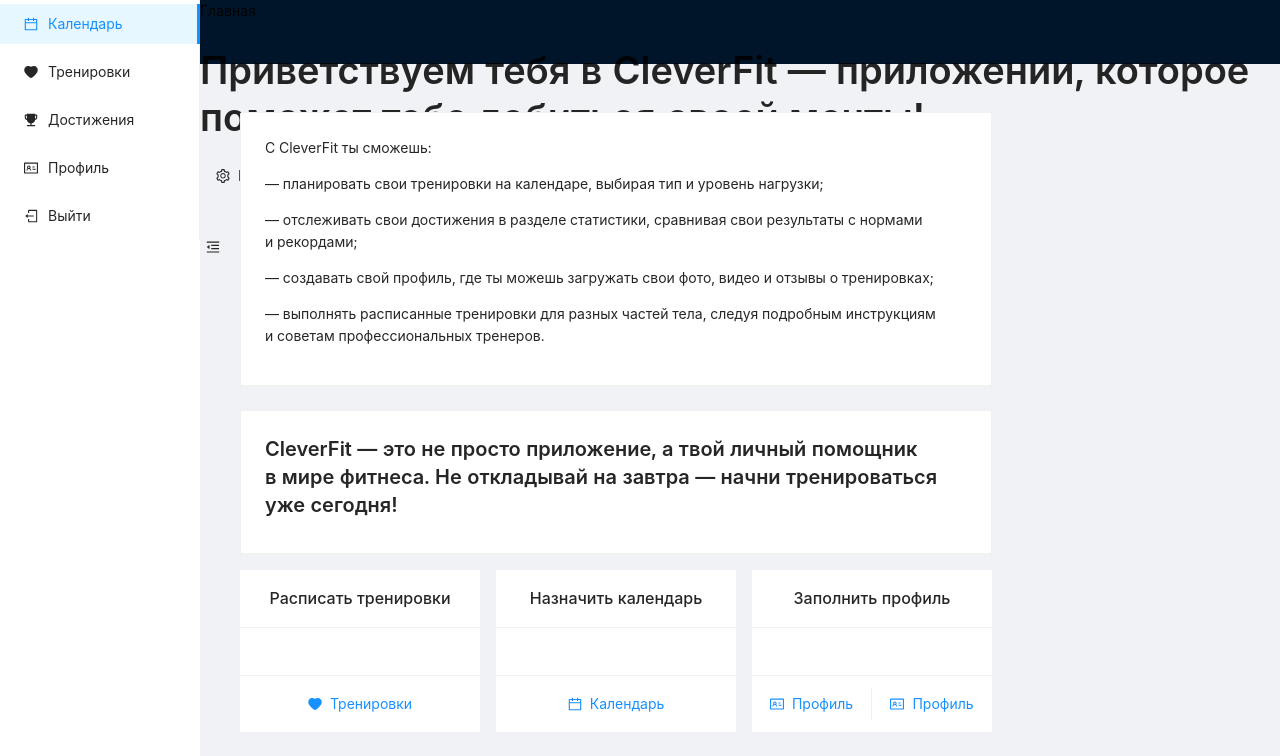
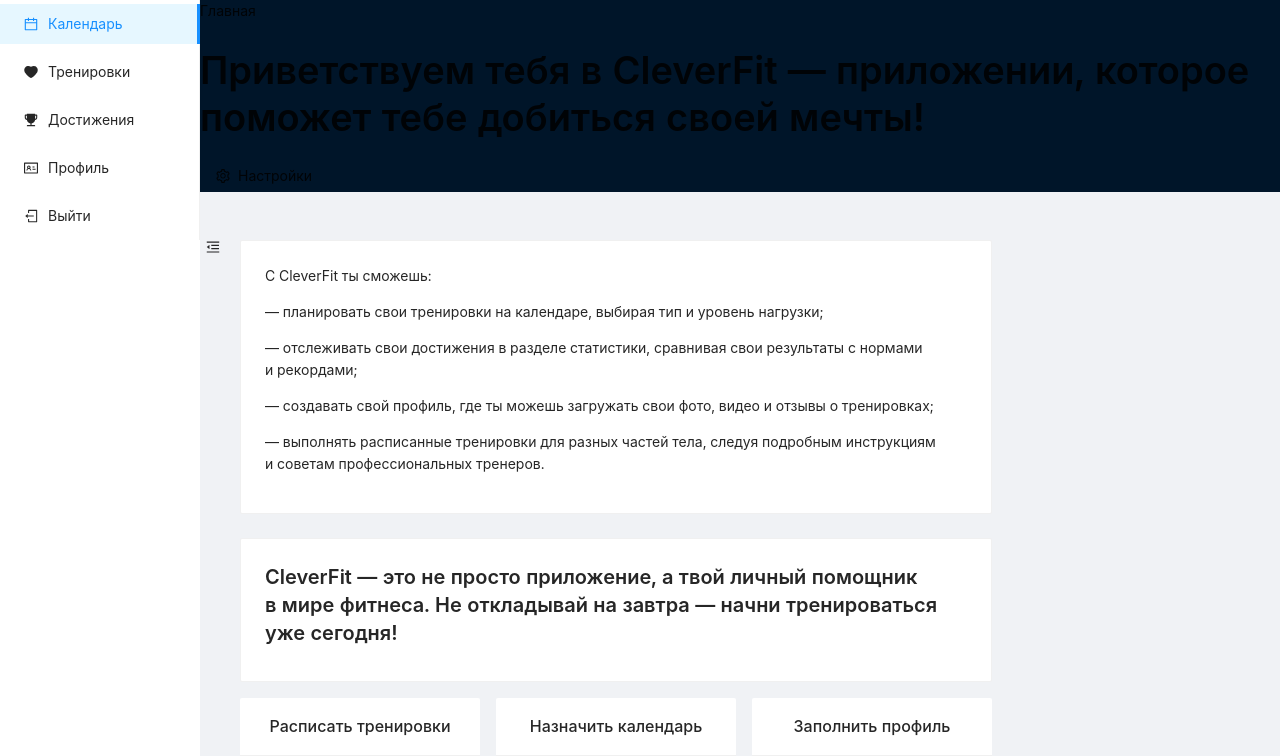
Before and after one commit to ClevertecFrontendLab/dementeyolga, a React (Vite) app: page /#/ in a window 1280 px wide. Shown: the top 756 px of the page. Built offline with nearby package versions, Linux system fonts and the light colour scheme.

Commit message:
refactor: add Header in a separate file

```diff
--- a/src/components/header/header.module.scss
+++ b/src/components/header/header.module.scss
@@ -0,0 +1,3 @@
+.header {
+    height: fit-content !important;
+}
--- a/src/components/header/header.tsx
+++ b/src/components/header/header.tsx
@@ -0,0 +1,27 @@
+import React from 'react';
+import { SettingOutlined } from '@ant-design/icons';
+import { Row, Breadcrumb, Button } from 'antd';
+import { Header } from 'antd/lib/layout/layout';
+import Title from 'antd/lib/typography/Title';
+import s from './Header.module.scss';
+
+export const HeaderComponent: React.FC = () => {
+    return (
+        <Header className={s.header} style={{ padding: 0 }}>
+            <Row>
+                <Breadcrumb>
+                    <Breadcrumb.Item>Главная</Breadcrumb.Item>
+                </Breadcrumb>
+            </Row>
+            <Row>
+                <Title>
+                    Приветствуем тебя в CleverFit — приложении, которое поможет тебе добиться своей
+                    мечты!
+                </Title>
+                <Button type='text' icon={<SettingOutlined />}>
+                    Настройки
+                </Button>
+            </Row>
+        </Header>
+    );
+};
--- a/src/components/main-page/main-page.tsx
+++ b/src/components/main-page/main-page.tsx
@@ -10,17 +10,17 @@
     SettingOutlined,
     TrophyFilled,
 } from '@ant-design/icons';
+import { HeaderComponent } from '@components/Header/Header';
 import { ExitIcon } from '@components/icons/ExitIcon';
-import { Breadcrumb, Button, Card, Col, Layout, Menu, Row, Space, Typography } from 'antd';
+import { Breadcrumb, Button, Card, Col, Layout, Menu, Row, Space } from 'antd';
 import React, { useState } from 'react';
 import 'antd/dist/antd.css';
 import styles from './main-page.module.scss';
 import Title from 'antd/lib/typography/Title';
 import { Footer } from 'antd/lib/layout/layout';
 import Meta from 'antd/lib/card/Meta';
-// import exitIconSvg from './../../assets/img/exit.svg';
 
-const { Header, Sider, Content } = Layout;
+const { Sider, Content } = Layout;
 
 export const MainPage: React.FC = () => {
     const [collapsed, setCollapsed] = useState(false);
@@ -71,22 +71,7 @@
                 })}
             </Sider>
             <Layout className={styles.siteLayout}>
-                <Header className='site-layout-background' style={{ padding: 0 }}>
-                    <Row>
-                        <Breadcrumb>
-                            <Breadcrumb.Item>Главная</Breadcrumb.Item>
-                        </Breadcrumb>
-                    </Row>
-                    <Row>
-                        <Title>
-                            Приветствуем тебя в CleverFit — приложении, которое поможет тебе
-                            добиться своей мечты!
-                        </Title>
-                        <Button type='text' icon={<SettingOutlined />}>
-                            Настройки
-                        </Button>
-                    </Row>
-                </Header>
+                <HeaderComponent></HeaderComponent>
                 <Content
                     className='site-layout-background'
                     style={{
```
